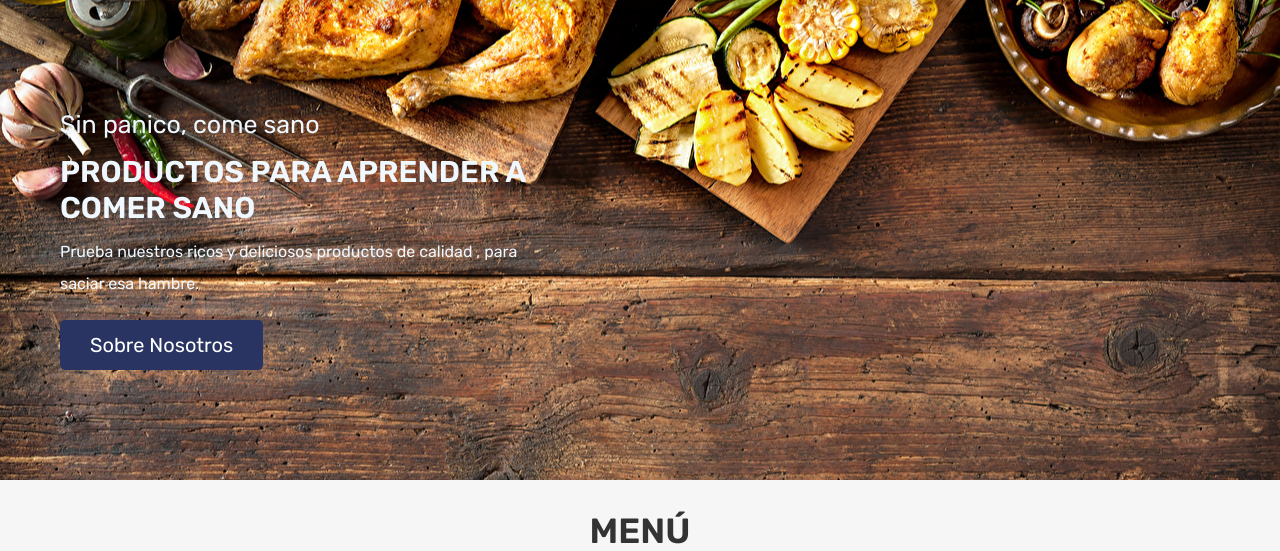
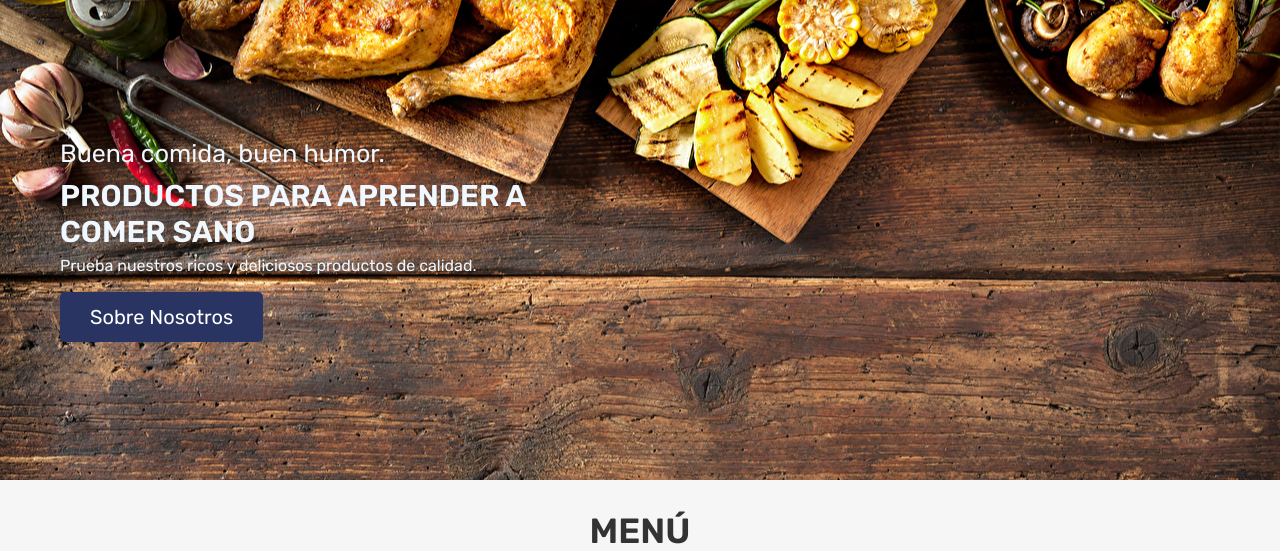
Before and after one commit to Foodcdb/CREAJ, a PHP site: page /home.php in a window 1280 px wide. Shown: the part 69-620 px from the top of the page. Run offline with PHP 8.4, Linux system fonts and the light colour scheme; a user stored in the database is signed in; data comes from the database, SQL or seed files in the repository; data that the repository does not hold is empty; some libraries are stand-ins or nearby versions.

Commit message:
Actualización
Cambio de texto

```diff
--- a/css/style.css
+++ b/css/style.css
@@ -24,13 +24,13 @@
 .home-bg .home .content h3{
    font-size: 3rem;
    text-transform: uppercase;
-   margin-top: 1.5rem;
+   margin-top: 1rem;
    color: aliceblue;
 }
 
 .home-bg .home .content p{
    font-size: 1.6rem;
-   padding:1rem 0;
+   padding:2rem 1;
    line-height: 2;
    color: aliceblue;
 }
--- a/home.php
+++ b/home.php
@@ -100,9 +100,9 @@ if(isset($_POST['add_to_cart'])){
    <section class="home">
 
       <div class="content">
-         <span>Sin panico, come sano</span>
+         <span>Buena comida, buen humor.</span>
          <h3>Productos para aprender a comer sano</h3>
-         <p>Prueba nuestros ricos y deliciosos productos de calidad , para saciar esa hambre.</p>
+         <p>Prueba nuestros ricos y deliciosos productos de calidad.</p>
          <a href="about.php" class="btn">Sobre Nosotros</a>
       </div>
 
```
Also changed, not shown: uploaded_img/descarga (1).jpg (added).
